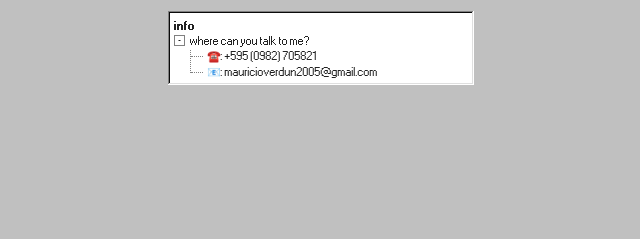
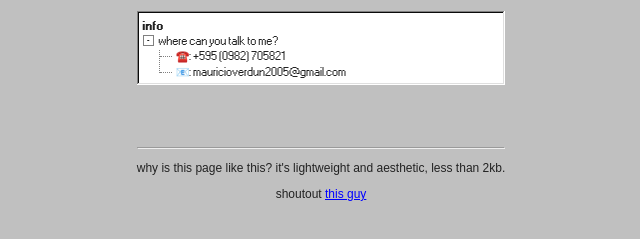
Before and after one commit to jupi-ter/jupi-ter.github.io, a plain HTML site: page index.html in a window 1280 px wide. Shown: the part 625-864 px from the top of the page, without its empty margins (319-959 px from the left). Before the commit the page ends 800 px from the top, so only its background shows below. Drawn offline with nearby package versions, Linux system fonts and the light colour scheme.

Commit message:
Update index.html

```diff
--- a/index.html
+++ b/index.html
@@ -47,6 +47,15 @@
     </details>
   </li>
 </ul>
+<br>
+<br>
+<br>
+<br>
+      <hr></hr>
+      <center>
+<p>why is this page like this? it's lightweight and aesthetic, less than 2kb.</p>
+<p> shoutout <a href="https://github.com/jdan/98.css" target="_blank">this guy</a></p>
+        </center>
     </div>
 </div>
 
```
